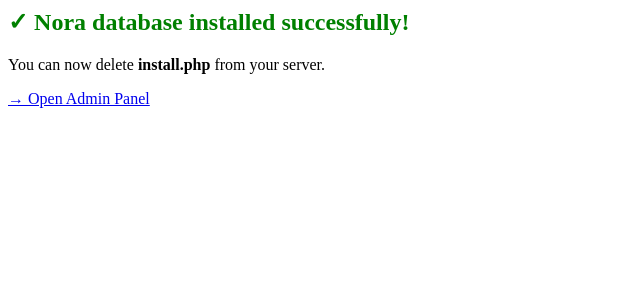
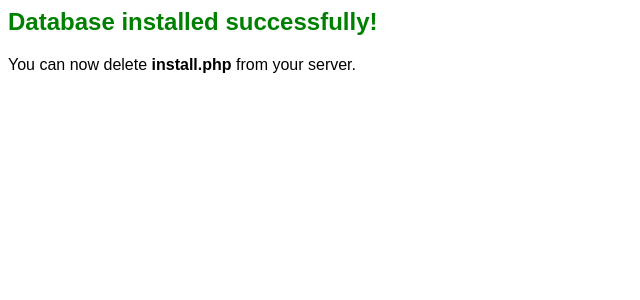
Before and after one commit to smallkhk/Cookies-, a PHP site: page /install.php in a window 1280 px wide. Shown: the top 300 px of the page, without its empty margins (0-640 px from the left). Run offline with PHP 8.4, Linux system fonts and the light colour scheme; a stand-in replaces the project's code that opens the database connection; some libraries are stand-ins or nearby versions.

Commit message:
Fix install.php escaped quotes causing blank screen
Co-Authored-By: Claude Sonnet 4.6 <noreply@anthropic.com>
Claude-Session: https://claude.ai/code/session_01AFLGZHwQzuVz7JhSJzHX5k

```diff
--- a/install.php
+++ b/install.php
@@ -88,6 +88,5 @@ INSERT IGNORE INTO app_config (cfg_key, cfg_value) VALUES
   ('prediction_type', 'number');
 ");
 
-echo '<h2 style=\"font-family:sans-serif;color:green;\">✓ Nora database installed successfully!</h2>';
-echo '<p style=\"font-family:sans-serif;\">You can now delete <strong>install.php</strong> from your server.</p>';
-echo '<p style=\"font-family:sans-serif;\"><a href=\"admin/\">→ Open Admin Panel</a></p>';
+echo '<h2 style="font-family:sans-serif;color:green;">Database installed successfully!</h2>';
+echo '<p style="font-family:sans-serif;">You can now delete <strong>install.php</strong> from your server.</p>';
```
